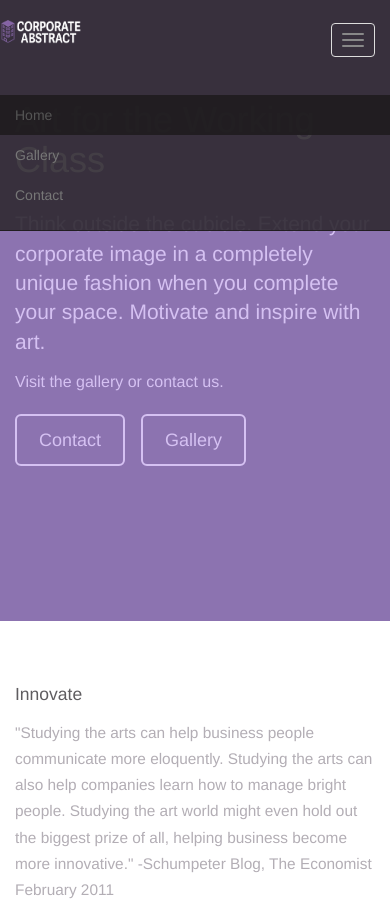
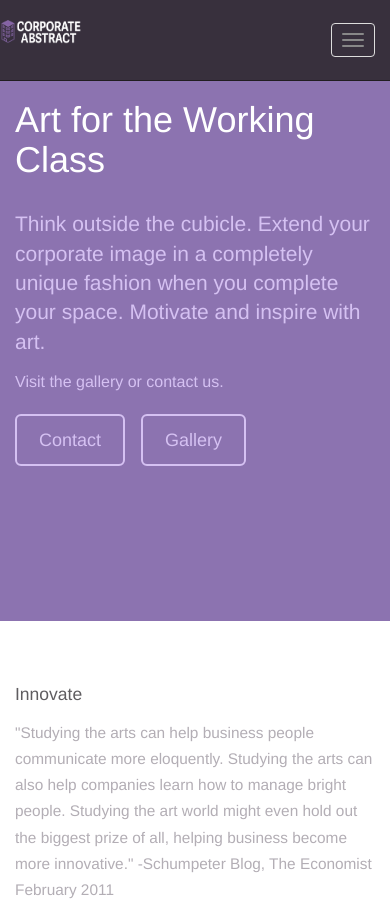
Before and after one commit to cheapwebmonkey/corporate-abstract, a plain HTML site: page index.html in a window 390 px wide. Shown: the top 906 px of the page. Drawn offline with nearby package versions, Linux system fonts and the light colour scheme.

Commit message:
fixed mobile menu

```diff
--- a/index.html
+++ b/index.html
@@ -13,7 +13,7 @@
   <body>
 
   <!--Navbar -->
-  <nav class="navbar navbar-default navbar-fixed-top">
+  <nav class="navbar navbar-default navbar-fixed-top" role="navigation">
     <div id=header class="container">
       <div class="navbar-header">
         <button type="button" class="navbar-toggle collapsed" data-toggle="collapse" data-target="#navbar" aria-expanded="false" aria-controls="navbar">
@@ -28,7 +28,7 @@
         <p class="navbar-text pull-right hidden-xs">Art for Working People</p>
       </div>
       </div>
-      <div id="navbar" class="navbar-collapsed">
+      <div id="navbar" class="navbar-collapse collapse">
         <ul class="nav navbar-nav navbar-right">
             <li class="active"><a href="#">Home</a></li>
             <li><a href="gallery.html">Gallery</a></li>
@@ -123,9 +123,6 @@
 
     </div><!-- End Main Content -->
 
-<!--
-    // <script src="js/masonry.pkgd.min.js"></script>
-    // <script src="js/jquery-1.11.3.min"></script>
-    // <script src="js/bootstrap.min.js"></script> -->
+    <script src="js/masonry.pkgd.min.js"></script>
   </body>
 </html>
```
